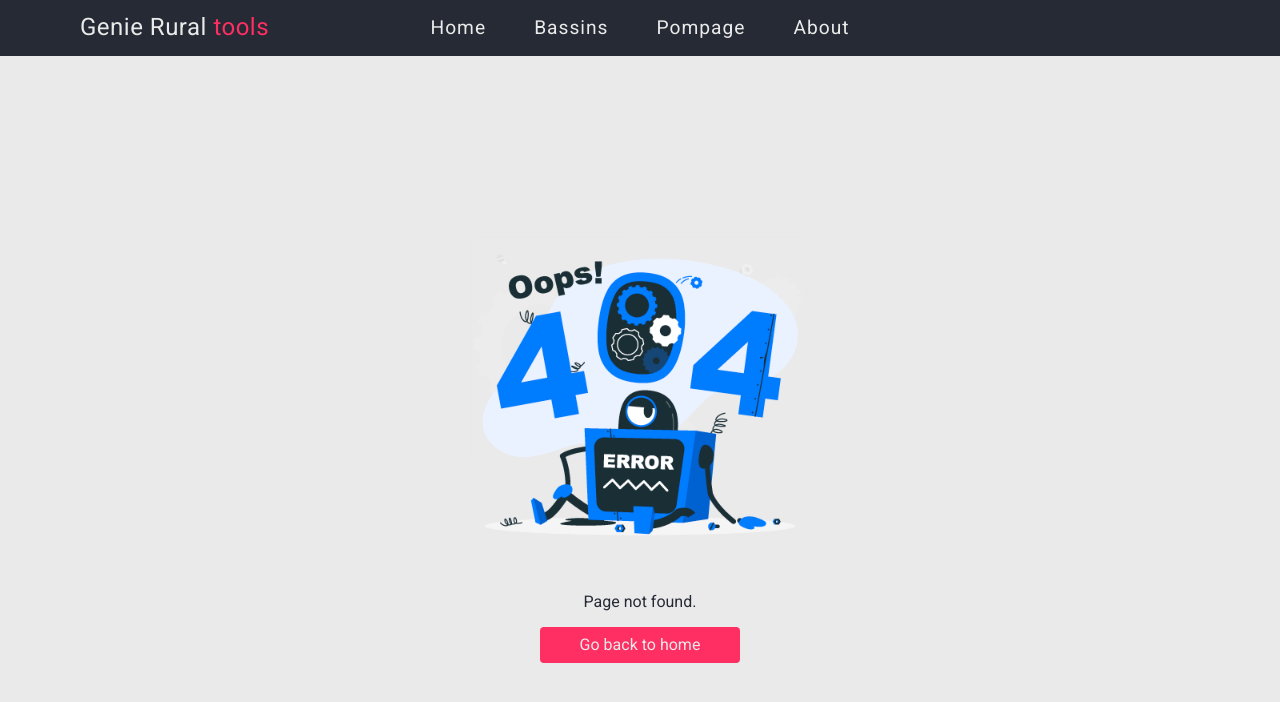
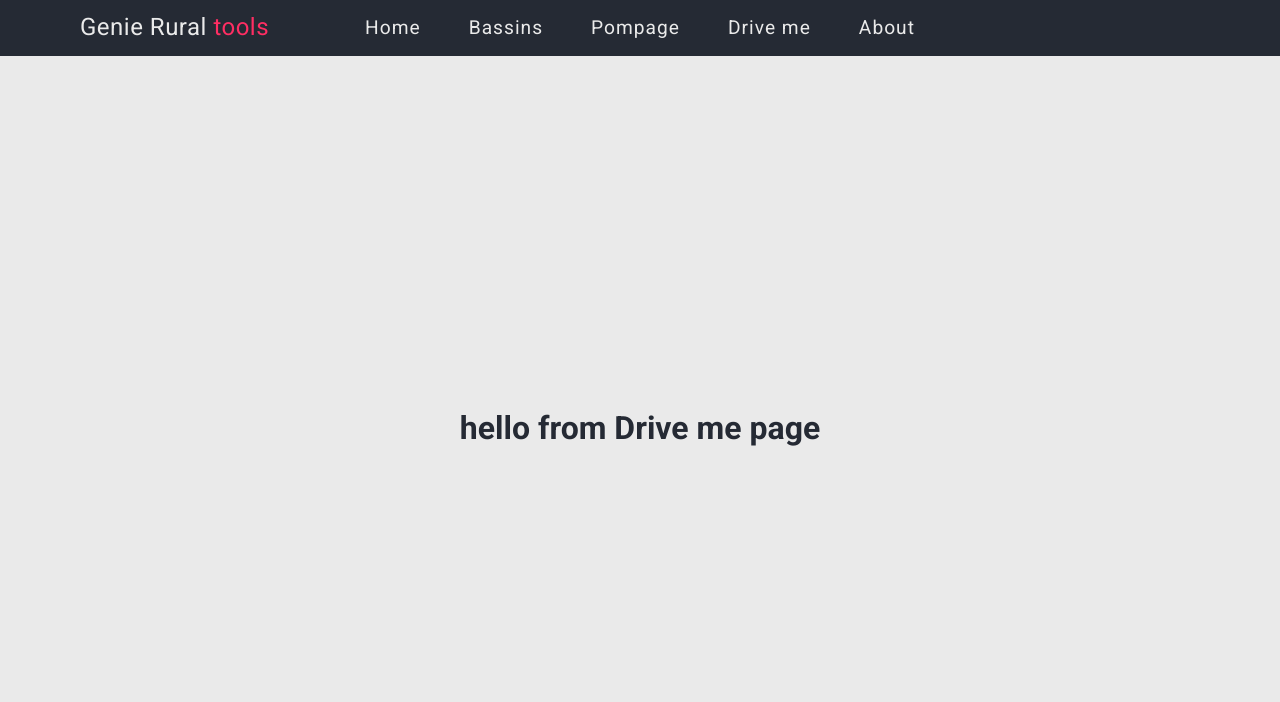
Before and after one commit to anas-asimi/gr-tools, a React (Vite) app: page /drive-me in a window 1280 px wide. Before the commit this address had no page. Shown: the top 702 px of the page. Built offline with nearby package versions, Linux system fonts and the light colour scheme.

Commit message:
add new page/route (Drive me)

```diff
--- a/package.json
+++ b/package.json
@@ -13,7 +13,8 @@
     "react": "^18.2.0",
     "react-dom": "^18.2.0",
     "react-router-dom": "^6.4.3",
-    "sass": "^1.56.1"
+    "sass": "^1.56.1",
+    "transform-coordinates": "^1.0.0"
   },
   "devDependencies": {
     "@types/react": "^18.0.17",
--- a/src/App.jsx
+++ b/src/App.jsx
@@ -3,6 +3,7 @@ import Layout from "./pages/Layout";
 import { Home } from "./pages/Home";
 import { Bassins } from "./pages/Bassins";
 import { Pompage } from "./pages/Pompage";
+import { DriveME } from "./pages/DriveME";
 import { About } from "./pages/About";
 import { Notfound } from "./pages/Notfound";
 import { useEffect } from "react";
@@ -21,6 +22,7 @@ export default function App() {
           <Route index element={<Home/>} />
           <Route path="/bassins" element={<Bassins/>} />
           <Route path="/pompage" element={<Pompage/>} />
+          <Route path="/drive-me" element={<DriveME/>} />
           <Route path="/about" element={<About/>} />
           <Route path="*" element={<Notfound/>} />
         </Route>
--- a/src/main.scss
+++ b/src/main.scss
@@ -34,7 +34,7 @@ body,
   height: 100%;
   width: 100%;
   min-height: 600px;
-  overflow-x: hidden;
+  overflow: hidden;
 }
 
 body {
@@ -570,6 +570,15 @@ header {
   }
 }
 
+// drive-me =====================================>
+#drive-me {
+  display: flex;
+  flex-direction: column;
+  align-items: center;
+  justify-content: center;
+  gap: 32px;
+}
+
 // about =====================================>
 #about {
   display: flex;
@@ -656,7 +665,7 @@ header {
 }
 
 // Responsive ===================================>
-@media screen and (max-width: 900px) {
+@media screen and (max-width: 1000px) {
   #root {
     header {
       ul.header-menu-list-desktop {
--- /dev/null
+++ b/src/pages/DriveMe.jsx
@@ -0,0 +1,7 @@
+export const DriveME = () => {
+  return (
+    <main id='drive-me'>
+      <h1>hello from Drive me page</h1>
+    </main>
+  )
+}
--- a/src/pages/Layout.jsx
+++ b/src/pages/Layout.jsx
@@ -18,6 +18,7 @@ export default function Layout() {
             <li><Link to="/">Home</Link></li>
             <li><Link to="/bassins">Bassins</Link></li>
             <li><Link to="/pompage">Pompage</Link></li>
+            <li><Link to="/drive-me">Drive me</Link></li>
             <li><Link to="/about">About</Link></li>
           </ul>
           <a className="header-menuButton" onClick={menuToggle}>
@@ -29,6 +30,7 @@ export default function Layout() {
             <li><Link onClick={menuToggle} to="/">Home</Link></li>
             <li><Link onClick={menuToggle} to="/bassins">Bassins</Link></li>
             <li><Link onClick={menuToggle} to="/pompage">Pompage</Link></li>
+            <li><Link onClick={menuToggle} to="/drive-me">Drive me</Link></li>
             <li><Link onClick={menuToggle} to="/about">About</Link></li>
           </ul>
         </div>
```
Also changed, not shown: notes.js (added, +17 -0 lines), 1 other file (tests, documents, lock files or other folders).
